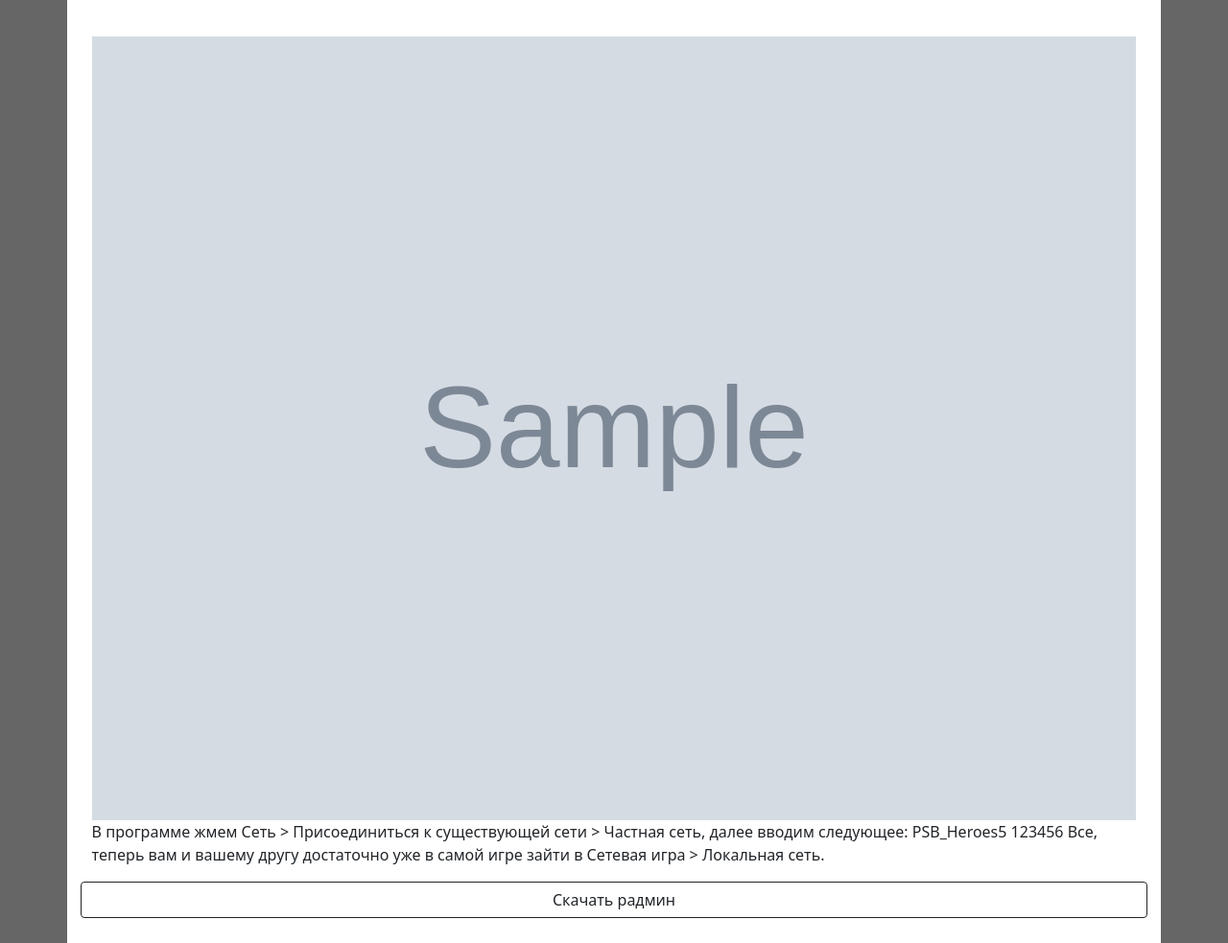
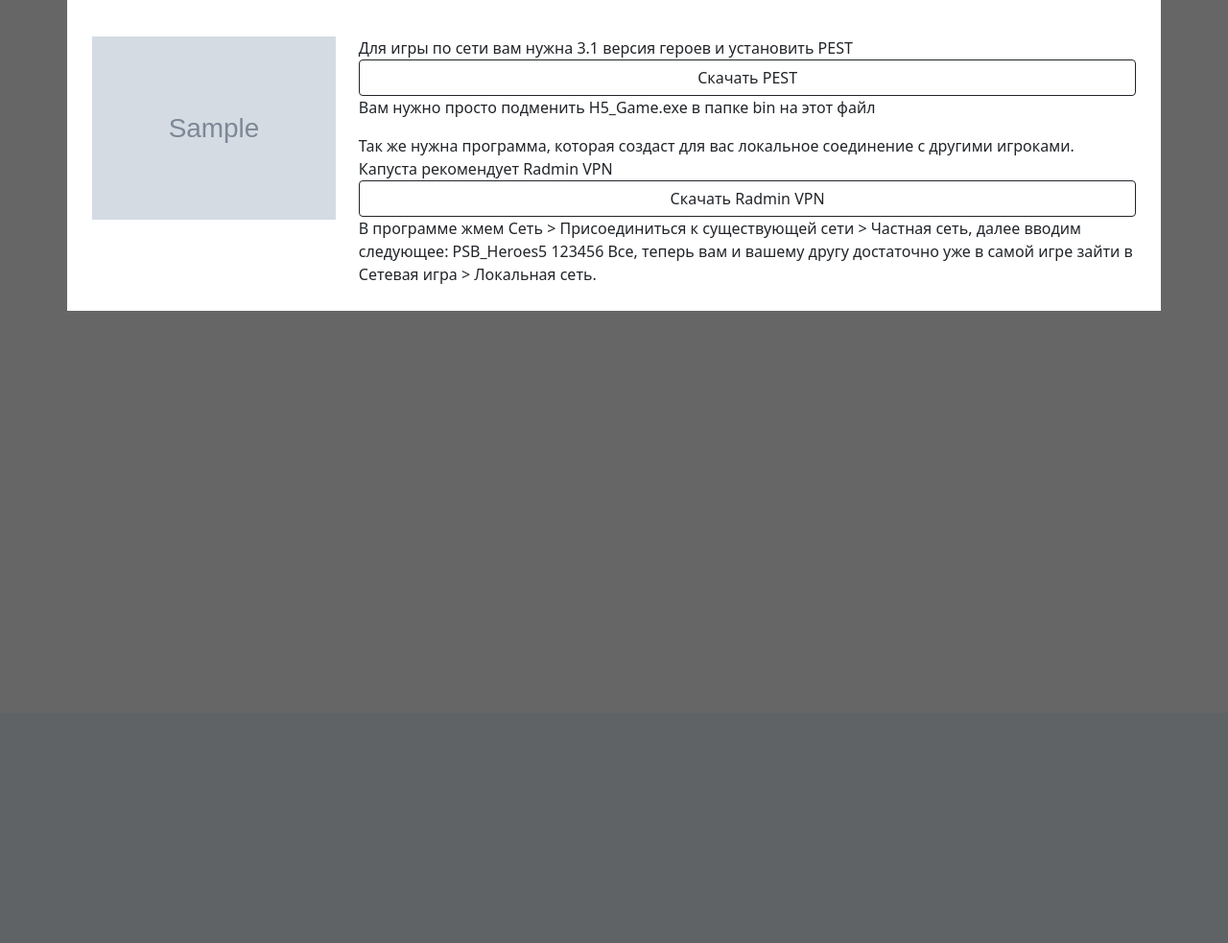
Before and after one commit to YevgeniyKapustin/WebSite-Heroes5, a Django app: template cabbagesite/online_game/templates/online_game/online.html in a window 1280 px wide. Shown: the part 57-1040 px from the top of the page at 96% size. After the commit the page ends 381 px from the top, so only its background shows below. Run offline with Django 4.2, Linux system fonts and the light colour scheme; the template is opened without the code that fills it: most values are stand-ins (such as "Sample title", 1, 10 or a date in 2020); grey boxes marked "Sample" are stand-in pictures; some libraries are stand-ins or nearby versions.

Commit message:
edit online_game

```diff
--- a/cabbagesite/cabbagesite/settings.py
+++ b/cabbagesite/cabbagesite/settings.py
@@ -99,10 +99,10 @@ INTERNAL_IPS = [
 ]
 
 game_link = 'https://drive.google.com/file/d/1Pf3heEC8OwC-q4wPXThmASO0trSwcWVs/view?usp=sharing'
-game_image = '/media/game/game.jpeg'
+game_image = '/static/download_game/img/game.jpeg'
 
 kateusta_link = 'https://disk.yandex.ru/d/QeUEhYAX7TCYoQ'
 kateusta_version = 1.14
 
-online_link = 'https://vk.com/away.php?to=https%3A%2F%2Fdownload.radmin-vpn.com%2Fdownload%2Ffiles%2FRadmin_VPN_1.2.4457.1.exe&cc_key='
-online_image = '/media/online.png'
+online_link = 'https://download.radmin-vpn.com/download/files/Radmin_VPN_1.2.4457.1.exe'
+online_image = '/static/online_game/img/online.jpg'
--- a/cabbagesite/kateusta/templates/kateusta/kateusta.html
+++ b/cabbagesite/kateusta/templates/kateusta/kateusta.html
@@ -1,7 +1,7 @@
 {% extends 'base.html' %}
 
 {% block title %}
-{{ Title }}
+{{ title }}
 {% endblock %}
 
 {% block content %}
--- a/cabbagesite/maps/templates/maps/maps_list.html
+++ b/cabbagesite/maps/templates/maps/maps_list.html
@@ -7,15 +7,15 @@
 {% block content %}
 <div class="row">
     <div class="col-md-12">
-        <div class="row row-cols-md-3">
+        <div class="row row-cols-1 row-cols-md-3 g-4">
             {% for item in object_list %}
             <div class="col">
-                <div class="card border-dark mb-3 h-100" style="width: 100%;">
+                <div class="card border-dark mb-6 h-100">
                     <img src="{{ item.photo.url }}" class="card-img-top" alt="">
                     <div class="card-body text-dark">
                         <h5 class="card-title">{{ item.title }}</h5>
                         <p class="card-text">{{ item.content }}</p>
-                        <p class="card-text">{{ Prefix }}{{ item.creators }}</p>
+                        <p class="author card-text">{{ Prefix }}{{ item.creators }}</p>
                     </div>
                     <div class="card-footer">
                         <a href='{{ item.url }}' class="btn btn-outline-dark">{{ Button }}</a>
--- a/cabbagesite/mods/templates/mods/mods_list.html
+++ b/cabbagesite/mods/templates/mods/mods_list.html
@@ -7,15 +7,15 @@
 {% block content %}
 <div class="row">
     <div class="col-md-12">
-        <div class="row row-cols-md-3">
+        <div class="row row-cols-1 row-cols-md-3 g-4">
             {% for item in object_list %}
             <div class="col">
-                <div class="card border-dark mb-3 h-100" style="width: 100%;">
+                <div class="card border-dark mb-6 h-100">
                     <img src="{{ item.photo.url }}" class="card-img-top" alt="">
                     <div class="card-body text-dark">
                         <h5 class="card-title">{{ item.title }}</h5>
                         <p class="card-text">{{ item.content }}</p>
-                        <p class="card-text">{{ Prefix }}{{ item.creators }}</p>
+                        <p class="author card-text">{{ Prefix }}{{ item.creators }}</p>
                     </div>
                     <div class="card-footer">
                         <a href='{{ item.url }}' class="btn btn-outline-dark">{{ Button }}</a>
--- a/cabbagesite/online_game/templates/online_game/online.html
+++ b/cabbagesite/online_game/templates/online_game/online.html
@@ -6,9 +6,23 @@
 
 {% block content %}
 <div class="row">
-    <img src="{{ image }}" alt="" width="150">
-    <p>В программе жмем Сеть > Присоединиться к существующей сети > Частная сеть, далее вводим следующее: PSB_Heroes5
-        123456 Все, теперь вам и вашему другу достаточно уже в самой игре зайти в Сетевая игра > Локальная сеть.</p>
-    <a href='{{ link }}' class="btn btn-outline-dark">Скачать радмин</a>
+    <div class="col-md-3">
+        <img class="img-fluid" src="{{ image }}" alt="">
+    </div>
+    <div class="col-md-9">
+        Для игры по сети вам нужна 3.1 версия героев и установить PEST
+        <div class="d-grid gap-2">
+            <a href='https://disk.yandex.ru/d/RlyLICXCzTsSQg' class="btn btn-outline-dark">Скачать PEST</a>
+        </div>
+        <p>Вам нужно просто подменить H5_Game.exe в папке bin на этот файл</p>
+        Так же нужна программа, которая создаст для вас локальное соединение с другими игроками.
+            Капуста рекомендует Radmin VPN
+        <div class="d-grid gap-2">
+            <a href='{{ link }}' class="btn btn-outline-dark">Скачать Radmin VPN</a>
+        </div>
+        В программе жмем Сеть > Присоединиться к существующей сети > Частная сеть, далее вводим следующее:
+            PSB_Heroes5
+            123456 Все, теперь вам и вашему другу достаточно уже в самой игре зайти в Сетевая игра > Локальная сеть.
+    </div>
 </div>
 {% endblock %}
```
